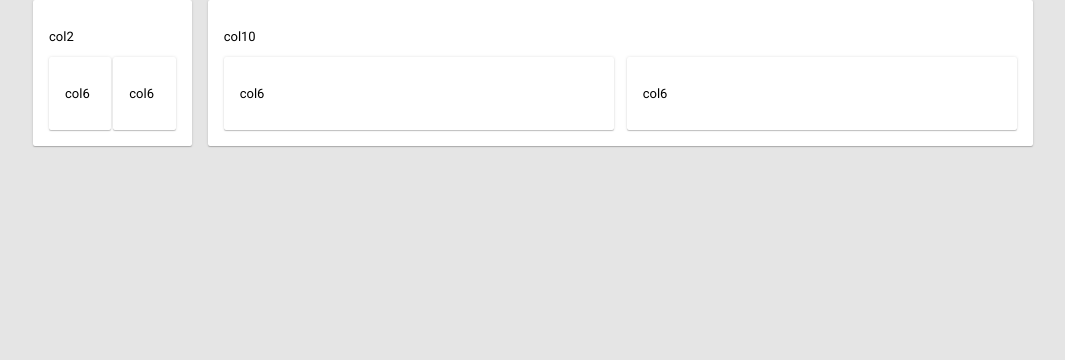
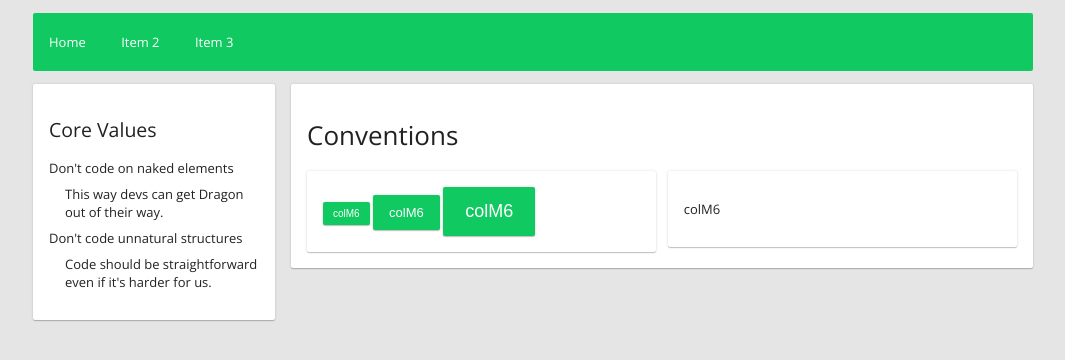
Before and after one commit to ionut-c/dragon, a plain HTML site: page lab/index.html in a window 1280 px wide. Shown: the whole page, without its empty margins (107-1172 px from the left). Drawn offline with nearby package versions, Linux system fonts and the light colour scheme.

Commit message:
Added: buttons, nav, grid.less module, typography isolation

```diff
--- a/lab/index.html
+++ b/lab/index.html
@@ -1,8 +1,8 @@
 <!DOCTYPE html>
-<!--[if lt IE 7]>      <html class="no-js lt-ie9 lt-ie8 lt-ie7"> <![endif]-->
-<!--[if IE 7]>         <html class="no-js lt-ie9 lt-ie8"> <![endif]-->
-<!--[if IE 8]>         <html class="no-js lt-ie9"> <![endif]-->
-<!--[if gt IE 8]><!--> <html class="no-js"> <!--<![endif]-->
+<!--[if lt IE 7]>      <html class="no-js typography lt-ie9 lt-ie8 lt-ie7"> <![endif]-->
+<!--[if IE 7]>         <html class="no-js typography lt-ie9 lt-ie8"> <![endif]-->
+<!--[if IE 8]>         <html class="no-js typography lt-ie9"> <![endif]-->
+<!--[if gt IE 8]><!--> <html class="no-js typography"> <!--<![endif]-->
     <head>
         <meta charset="utf-8">
         <meta http-equiv="X-UA-Compatible" content="IE=edge">
@@ -11,37 +11,51 @@
         <meta name="viewport" content="width=device-width, initial-scale=1">
 
         <!-- Place favicon.ico and apple-touch-icon.png in the root directory -->
-		<link href='http://fonts.googleapis.com/css?family=Roboto&subset=latin,latin-ext' rel='stylesheet' type='text/css'>
+		<link href='http://fonts.googleapis.com/css?family=Open+Sans:400,300,600' rel='stylesheet' type='text/css'>
         <link rel="stylesheet" type="text/css" href="../dist/css/dragon.css">
         <link rel="stylesheet" href="css/normalize.css">
         <script src="js/vendor/modernizr-2.6.2.min.js"></script>
     </head>
-    <body>
+    <body class="dragon">
         <!--[if lt IE 7]>
             <p class="browsehappy">You are using an <strong>outdated</strong> browser. Please <a href="http://browsehappy.com/">upgrade your browser</a> to improve your experience.</p>
         <![endif]-->
 
         <!-- Add your site or application content here -->
         <header>
-            <nav></nav>
+            <div class="row">
+                <nav class="navBar">
+                    <ul class="nav">
+                        <li><a href="#">Home</a></li>
+                        <li><a href="#">Item 2</a></li>
+                        <li><a href="#">Item 3</a></li>
+                    </ul>
+                </nav>
+            </div>
         </header>
-        <div class="row">
-        	<div class="col2 card">
-                <p>col2</p>
+        <article class="row">
+        	<aside class="colM3 card">
+                <h2>Core Values</h2>
+                <dl class="dragon">
+                   <dt>Don't code on naked elements</dt>
+                   <dd>This way devs can get Dragon out of their way.</dd>
+                   <dt>Don't code unnatural structures</dt>
+                   <dd>Code should be straightforward even if it's harder for us.</dd>
+                </dl>
+            </aside>
+        	<section class="colM9 card">
+                <h1>Conventions</h1>
                 <div class="row">
-                    <div class="col6 card"><p>col6</p></div>
-                    <div class="col6 card"><p>col6</p></div>
+                    <div class="colM6 card">
+                        <button class="button">colM6</button>
+                        <button class="button M">colM6</button>
+                        <button class="button L">colM6</button>
+                    </div>
+                    <div class="colM6 card"><p>colM6</p></div>
                 </div>
-            </div>
-        	<div class="col10 card">
-                <p>col10</p>
-                <div class="row">
-                    <div class="col6 card"><p>col6</p></div>
-                    <div class="col6 card"><p>col6</p></div>
-                </div>
-            </div>
-        </div>
-        <script src="//ajax.googleapis.com/ajax/libs/jquery/1.10.2/jquery.min.js"></script>
+            </section>
+        </article>
+
         <script>window.jQuery || document.write('<script src="js/vendor/jquery-1.10.2.min.js"><\/script>')</script>
         <script src="js/plugins.js"></script>
         <script src="js/main.js"></script>
--- a/source/dragon.less
+++ b/source/dragon.less
@@ -1,17 +1,53 @@
-body {
-    font-family: 'Roboto', sans-serif;
-    font-weight: 400;
+body.dragon {
     background: #e5e5e5;
+}
+
+dl.dragon {
+    dt {
+        margin: 8px 0;
+    }
+
+    dd {
+        margin: 0 0 0 16px;
+    }
+}
+
+.typography
+ {
     font-size: 13px;
+    body,
+    h1,
+    h2,
+    h3,
+    h3,
+    h4,
+    h5,
+    h6,
+    p {
+        font-family: 'Open Sans', sans-serif;
+        font-weight: 400;
+        color: rgba(0,0,0,.87);
+    }
 }
 
 /* --------------------------------------------------
 START material design color phylosophy */
 
 /* primary */
+@P50: #e7f9ef;
 @P100: #cff4df;
+@P200: #9fe9bf;
+@P300: #6fde9f;
+@P400: #3fd37f;
 @P500: #10c960;
+@P600: #0ca04c;
 @P700: #097839;
+@P800: #086430;
+@P900: #043c1c;
+@PA100: #beefd3;
+@PA200: #88dfae;
+@PA400: #38e281;
+@PA700: #119a4c;
 
 /* accent */
 @A100: #ffe57f;
@@ -19,79 +55,84 @@ START material design color phylosophy */
 @A700: #ffc400;
 
 /* fallback */
-@F000: #f9f9f9
+@F00: #f9f9f9;
 
 /* END material design color phylosophy
 -------------------------------------------------- */
+
 
 @grid-width: 1000;
 @grid-columns: 12;
 @outter-spacing: 0.8;
 @inner-spacing: 16px;
 @debug-border: 1px solid red;
+@radius: 2px;
+
+@import "grid.less";
 
 .debug-border {
     border: @debug-border;
 }
 
-.row {
-    width: unit(@grid-width, px);
-    margin: 0 auto;
-    display: table;
-    box-sizing: border-box;
-    -moz-box-sizing: border-box;
-}
-
-.loop(@counter) when (@counter > 0) {
-    .col@{counter} {
-        width: unit(100 / @grid-columns * @counter - @outter-spacing*2, %);
-    }
-
-    .col@{counter}:first-child,
-    .col@{counter}:last-child {
-        width: unit(100 / @grid-columns * @counter - @outter-spacing, %);
-    }
-
-    .col@{counter}:first-child:last-child {
-        width: unit(100 / @grid-columns * @counter, %);
-    }
-
-    .loop((@counter - 1));
-}
-
-.row {
-    .loop(@grid-columns); // launch the loop
-    [class^="col"] {
-        margin-left: unit(@outter-spacing, %);
-        margin-right: unit(@outter-spacing, %);
-        box-sizing: border-box;
-        -moz-box-sizing: border-box;
-        float: left;
-        padding: @inner-spacing;
-    }
-}
-
-[class^="col"] {
-    .row {
-        width: 100%;
-    }
-}
-
-[class^="col"]:first-child {
-    margin-left: 0;
-}
-
-[class^="col"]:last-child {
-    margin-right: 0;
-}
-
 .card {
     box-shadow: 0 0 3px 0 rgba(0,0,0,.12), 0 1px 1px 0 rgba(0,0,0,.22);
-    border-radius: 2px;
+    border-radius: @radius;
     overflow: hidden;
     background: #fff;
 }
 
-.nav {
-    background:
+.navBar {
+    background: @P500;
+    border-radius: @radius;
 }
+
+ul.nav {
+    padding: 20px 0;
+    li {
+        display: inline-block;
+        a {
+            color: #fff;
+            padding: 10px 16px;
+            text-decoration: none;
+            border-radius: @radius;
+            -moz-transition: 0.1s ease-in background;
+            transition: 0.1s ease-in background;
+            background: rgba(0,0,0,0);
+        }
+        a:hover {
+            background: rgba(0,0,0,.05);
+        }
+    }
+}
+
+.button,
+.button.S {
+    background: @P500;
+    box-shadow: 0 0 3px 0 rgba(0,0,0,.12), 0 1px 1px 0 rgba(0,0,0,.22);
+    border: 0;
+    border-radius: @radius;
+    color: #fff;
+    padding: 6px 10px;
+    font-size: 10px;
+    outline: none;
+    -moz-transition: background-color 150ms ease-out, border-color 150ms ease-out;
+    transition: background-color 150ms ease-out, border-color 150ms ease-out;
+}
+
+.button:hover {
+    background: @P400;
+}
+
+.button.M {
+    font-size: 13px;
+    padding: 10px 16px;
+}
+
+.button.L {
+    font-size: 18px;
+    padding: 14px 22px;
+}
+
+.button.accent {
+    background: @A500;
+}
--- /dev/null
+++ b/source/grid.less
@@ -0,0 +1,50 @@
+.row {
+    width: unit(@grid-width, px);
+    margin: 0 auto;
+    display: table;
+    box-sizing: border-box;
+    -moz-box-sizing: border-box;
+}
+
+.loop(@counter) when (@counter > 0) {
+    .colM@{counter} {
+        width: unit(100 / @grid-columns * @counter - @outter-spacing*2, %);
+    }
+
+    .colM@{counter}:first-child,
+    .colM@{counter}:last-child {
+        width: unit(100 / @grid-columns * @counter - @outter-spacing, %);
+    }
+
+    .colM@{counter}:first-child:last-child {
+        width: unit(100 / @grid-columns * @counter, %);
+    }
+
+    .loop((@counter - 1));
+}
+
+.row {
+    .loop(@grid-columns); // launch the loop
+    [class^="colM"] {
+        margin-left: unit(@outter-spacing, %);
+        margin-right: unit(@outter-spacing, %);
+        box-sizing: border-box;
+        -moz-box-sizing: border-box;
+        float: left;
+        padding: @inner-spacing;
+    }
+}
+
+[class^="colM"] {
+    .row {
+        width: 100%;
+    }
+}
+
+[class^="colM"]:first-child {
+    margin-left: 0;
+}
+
+[class^="colM"]:last-child {
+    margin-right: 0;
+}
```
Also changed, not shown: dist/css/dragon.css, dist/css/grid.css (added).
